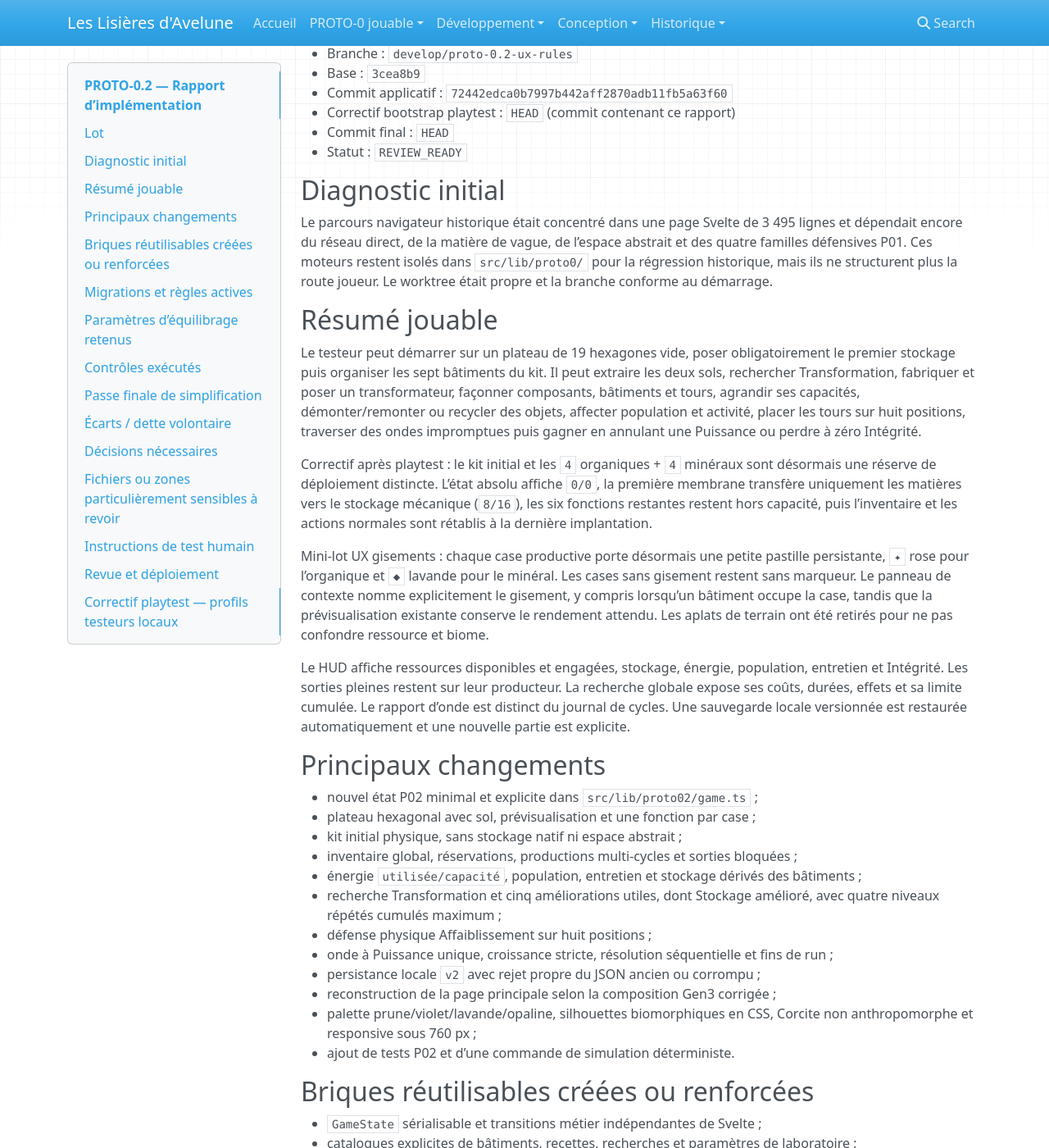
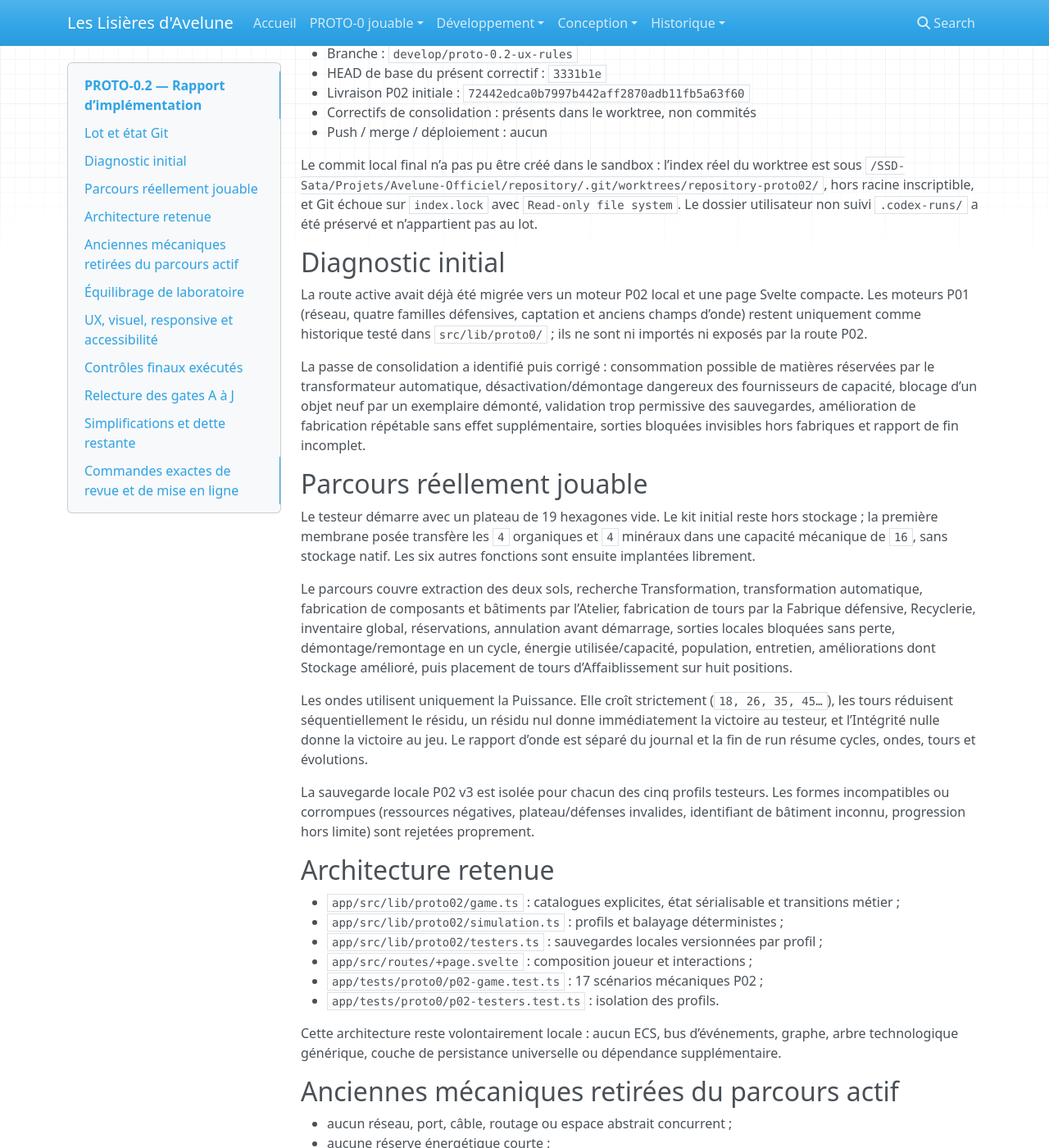
Before and after one commit to Abeliome-Officiel/les-lisieres-avelune, an MkDocs documentation site: the page built from docs/development/proto0.2/IMPLEMENTATION_REPORT.md, in a window 1280 px wide and 1400 px high, scrolled down 192 px. Shown: the whole window at 82% size. Built offline with MkDocs 1.6.1, drawn with Linux system fonts in a browser that asks for light colours; nearby versions of some CDN libraries; some of the changed text lies outside the part shown.

Commit message:
fix: consolider l alpha jouable PROTO-0.2

````diff
--- a/docs/development/proto0.2/IMPLEMENTATION_REPORT.md
+++ b/docs/development/proto0.2/IMPLEMENTATION_REPORT.md
@@ -2,188 +2,142 @@
 
 **Statut : REVIEW_READY**
 
-## Lot
+## Lot et état Git
 
-- Identifiant : `P02-001`
+- Lot : `P02-001`
 - Branche : `develop/proto-0.2-ux-rules`
-- Base : `3cea8b9`
-- Commit applicatif : `72442edca0b7997b442aff2870adb11fb5a63f60`
-- Correctif bootstrap playtest : `HEAD` (commit contenant ce rapport)
-- Commit final : `HEAD`
-- Statut : `REVIEW_READY`
+- HEAD de base du présent correctif : `3331b1e`
+- Livraison P02 initiale : `72442edca0b7997b442aff2870adb11fb5a63f60`
+- Correctifs de consolidation : présents dans le worktree, non commités
+- Push / merge / déploiement : aucun
+
+Le commit local final n’a pas pu être créé dans le sandbox : l’index réel du worktree est sous `/SSD-Sata/Projets/Avelune-Officiel/repository/.git/worktrees/repository-proto02/`, hors racine inscriptible, et Git échoue sur `index.lock` avec `Read-only file system`. Le dossier utilisateur non suivi `.codex-runs/` a été préservé et n’appartient pas au lot.
 
 ## Diagnostic initial
 
-Le parcours navigateur historique était concentré dans une page Svelte de 3 495 lignes et dépendait encore du réseau direct, de la matière de vague, de l’espace abstrait et des quatre familles défensives P01. Ces moteurs restent isolés dans `src/lib/proto0/` pour la régression historique, mais ils ne structurent plus la route joueur. Le worktree était propre et la branche conforme au démarrage.
+La route active avait déjà été migrée vers un moteur P02 local et une page Svelte compacte. Les moteurs P01 (réseau, quatre familles défensives, captation et anciens champs d’onde) restent uniquement comme historique testé dans `src/lib/proto0/` ; ils ne sont ni importés ni exposés par la route P02.
 
-## Résumé jouable
+La passe de consolidation a identifié puis corrigé : consommation possible de matières réservées par le transformateur automatique, désactivation/démontage dangereux des fournisseurs de capacité, blocage d’un objet neuf par un exemplaire démonté, validation trop permissive des sauvegardes, amélioration de fabrication répétable sans effet supplémentaire, sorties bloquées invisibles hors fabriques et rapport de fin incomplet.
 
-Le testeur peut démarrer sur un plateau de 19 hexagones vide, poser obligatoirement le premier stockage puis organiser les sept bâtiments du kit. Il peut extraire les deux sols, rechercher Transformation, fabriquer et poser un transformateur, façonner composants, bâtiments et tours, agrandir ses capacités, démonter/remonter ou recycler des objets, affecter population et activité, placer les tours sur huit positions, traverser des ondes impromptues puis gagner en annulant une Puissance ou perdre à zéro Intégrité.
+## Parcours réellement jouable
 
-Correctif après playtest : le kit initial et les `4` organiques + `4` minéraux sont désormais une réserve de déploiement distincte. L’état absolu affiche `0/0`, la première membrane transfère uniquement les matières vers le stockage mécanique (`8/16`), les six fonctions restantes restent hors capacité, puis l’inventaire et les actions normales sont rétablis à la dernière implantation.
+Le testeur démarre avec un plateau de 19 hexagones vide. Le kit initial reste hors stockage ; la première membrane posée transfère les `4` organiques et `4` minéraux dans une capacité mécanique de `16`, sans stockage natif. Les six autres fonctions sont ensuite implantées librement.
 
-Mini-lot UX gisements : chaque case productive porte désormais une petite pastille persistante, `✦` rose pour l’organique et `◆` lavande pour le minéral. Les cases sans gisement restent sans marqueur. Le panneau de contexte nomme explicitement le gisement, y compris lorsqu’un bâtiment occupe la case, tandis que la prévisualisation existante conserve le rendement attendu. Les aplats de terrain ont été retirés pour ne pas confondre ressource et biome.
+Le parcours couvre extraction des deux sols, recherche Transformation, transformation automatique, fabrication de composants et bâtiments par l’Atelier, fabrication de tours par la Fabrique défensive, Recyclerie, inventaire global, réservations, annulation avant démarrage, sorties locales bloquées sans perte, démontage/remontage en un cycle, énergie utilisée/capacité, population, entretien, améliorations dont Stockage amélioré, puis placement de tours d’Affaiblissement sur huit positions.
 
-Le HUD affiche ressources disponibles et engagées, stockage, énergie, population, entretien et Intégrité. Les sorties pleines restent sur leur producteur. La recherche globale expose ses coûts, durées, effets et sa limite cumulée. Le rapport d’onde est distinct du journal de cycles. Une sauvegarde locale versionnée est restaurée automatiquement et une nouvelle partie est explicite.
+Les ondes utilisent uniquement la Puissance. Elle croît strictement (`18, 26, 35, 45…`), les tours réduisent séquentiellement le résidu, un résidu nul donne immédiatement la victoire au testeur, et l’Intégrité nulle donne la victoire au jeu. Le rapport d’onde est séparé du journal et la fin de run résume cycles, ondes, tours et évolutions.
 
-## Principaux changements
+La sauvegarde locale P02 v3 est isolée pour chacun des cinq profils testeurs. Les formes incompatibles ou corrompues (ressources négatives, plateau/défenses invalides, identifiant de bâtiment inconnu, progression hors limite) sont rejetées proprement.
 
-- nouvel état P02 minimal et explicite dans `src/lib/proto02/game.ts` ;
-- plateau hexagonal avec sol, prévisualisation et une fonction par case ;
-- kit initial physique, sans stockage natif ni espace abstrait ;
-- inventaire global, réservations, productions multi-cycles et sorties bloquées ;
-- énergie `utilisée/capacité`, population, entretien et stockage dérivés des bâtiments ;
-- recherche Transformation et cinq améliorations utiles, dont Stockage amélioré, avec quatre niveaux répétés cumulés maximum ;
-- défense physique Affaiblissement sur huit positions ;
-- onde à Puissance unique, croissance stricte, résolution séquentielle et fins de run ;
-- persistance locale `v2` avec rejet propre du JSON ancien ou corrompu ;
-- reconstruction de la page principale selon la composition Gen3 corrigée ;
-- palette prune/violet/lavande/opaline, silhouettes biomorphiques en CSS, Corcite non anthropomorphe et responsive sous 760 px ;
-- ajout de tests P02 et d’une commande de simulation déterministe.
+## Architecture retenue
 
-## Briques réutilisables créées ou renforcées
+- `app/src/lib/proto02/game.ts` : catalogues explicites, état sérialisable et transitions métier ;
+- `app/src/lib/proto02/simulation.ts` : profils et balayage déterministes ;
+- `app/src/lib/proto02/testers.ts` : sauvegardes locales versionnées par profil ;
+- `app/src/routes/+page.svelte` : composition joueur et interactions ;
+- `app/tests/proto0/p02-game.test.ts` : 17 scénarios mécaniques P02 ;
+- `app/tests/proto0/p02-testers.test.ts` : isolation des profils.
 
-- `GameState` sérialisable et transitions métier indépendantes de Svelte ;
-- catalogues explicites de bâtiments, recettes, recherches et paramètres de laboratoire ;
-- réservation/consommation/libération de coût ;
-- sortie locale `{ id, quantity }` commune aux producteurs ;
-- rapport de vague séquentiel ;
-- profils de simulation déterministes.
+Cette architecture reste volontairement locale : aucun ECS, bus d’événements, graphe, arbre technologique générique, couche de persistance universelle ou dépendance supplémentaire.
 
-Ces briques sont volontairement locales à P02 : aucun framework, bus d’événements, moteur de graphe, arbre technologique générique ou nouvelle dépendance n’a été ajouté.
+## Anciennes mécaniques retirées du parcours actif
 
-## Migrations et règles actives
+- aucun réseau, port, câble, routage ou espace abstrait concurrent ;
+- aucune réserve énergétique courte ;
+- aucun stockage natif du Corcite ;
+- aucune matière de vague ni captation ;
+- aucune famille Captation, Déstructuration ou Stabilisation ;
+- aucune caractéristique d’onde autre que Puissance ;
+- aucun quota symétrique d’ordres ni nombre fixe de vagues.
 
-- réseau, ports, connexions et ancien espace abstrait absents du parcours actif ;
-- aucune réserve énergétique courte ;
-- aucune capacité de stockage native ;
-- aucun transformé ni composant au départ (`4` organique, `4` minéral) ;
-- Recyclerie fabricable dès le départ ;
-- déplacement uniquement par démontage puis remontage au cycle suivant ;
-- stockage non démontable si la charge restante dépasse la capacité ;
-- une seule famille défensive visible : Affaiblissement ;
-- aucune matière/captation de vague ;
-- pas de compte à rebours exact : seulement trois indices textuels de proximité ;
-- aucune limite fixe du nombre d’ondes.
+## Équilibrage de laboratoire
 
-## Paramètres d’équilibrage retenus
+Paramètres centralisés retenus : Intégrité `60`, première onde au cycle `6`, écart minimal `5` cycles, retard déterministe `0–2`, Puissance initiale `18`, croissance `+8` avec accélération `+1`, Affaiblissement `9` par tour, extraction `2`, stockage `16`, amélioration de stockage `+6` par niveau, quatre niveaux répétés cumulés au maximum.
 
-| Paramètre | Valeur |
-|---|---:|
-| Intégrité initiale | 60 |
-| Première onde | cycle 6 |
-| Intervalle minimum | 5 cycles |
-| Retard déterministe | 0 à 2 cycles |
-| Puissance initiale | 18 |
-| Croissance de base | +8 |
-| Accélération | +1 par écart successif |
-| Affaiblissement par tour | 9 |
-| Extraction de base | 2 |
-| Stockage de base | 16 par membrane |
-| Stockage amélioré | +6 par niveau et membrane |
+Résultats reproductibles :
 
-Résultats des quatre profils déterministes :
+| Trajectoire | Résultat | Onde | Intégrité finale |
+|---|---|---:|---:|
+| développement raisonnable | victoire testeur | 3 | 34 |
+| recherche puis défense | victoire testeur | 4 | 17 |
+| extraction améliorée puis défense | victoire testeur | 4 | 17 |
+| défense tardive | victoire jeu | 3 | 0 |
+| économie sans défense | victoire jeu | 3 | 0 |
+| surinvestissement économique | victoire jeu | 3 | 0 |
 
-- développement raisonnable : victoire testeur à l’onde 3, Intégrité 34 ;
-- recherche puis défense : victoire testeur à l’onde 4, Intégrité 17 ;
-- défense tardive : défaite à l’onde 3 ;
-- économie sans défense : défaite à l’onde 3.
+Balayage déterministe de `1 000` trajectoires proches du seuil : `491` victoires testeur, `509` victoires jeu, onde terminale moyenne `3,226`. Le même seed reproduit exactement le résultat. Ces simulations portent sur le rythme d’acquisition défensive face à la courbe d’onde ; elles ne prétendent pas remplacer un playtest humain de toute l’économie.
 
-Puissances observées : `18, 26, 35, 45`; elles sont strictement croissantes. Les profils sans annulation terminent donc sans run neutre infini.
+## UX, visuel, responsive et accessibilité
 
-## Contrôles exécutés
+La composition suit le brief Gen3 corrigé : HUD haut, fiche Corcite gauche, plateau central, contexte droit, inventaire/ordres bas et vue tactique distincte. La palette prune/violet/lavande/opaline, les membranes, gemmes et formes biomorphiques donnent une identité Avelune sans humanoïde, médiéval générique ni usine sci-fi.
 
-Runtime utilisé : Node `v24.19.0`, dépendances installées par `npm ci --ignore-scripts` depuis le lockfile.
+Les gisements restent visibles sous les bâtiments, les prévisualisations indiquent le rendement, et les formules extraction/transformation/stockage affichent base + évolution = résultat. Le HUD expose ressources engagées, stockage, énergie, population affectée/totale/disponible, entretien et Intégrité. Les sorties pleines ont un libellé joueur et une action de transfert. Les notices utilisent une région `aria-live`, les interrupteurs ont un focus visible et les boutons mobiles atteignent au moins `44px`. Le drag n’est jamais requis.
 
-| Contrôle | Résultat | Détail |
-|---|---|---|
-| `npm run check` | PASS | 0 erreur, 0 avertissement |
-| `npm run test:proto0` | PASS | 38 fichiers de tests passants, historiques inclus |
-| Tests ciblés P02 | PASS | 9 scénarios regroupés dans `p02-game.test.ts` |
-| `npm run simulate:proto02` | PASS | 4 profils, deux victoires et deux défaites attendues |
-| `npm run build` | PASS | build SSR et client Vite/SvelteKit |
-| Relecture desktop/mobile | PASS STATIQUE | grilles desktop, rupture tablette et layout mono-colonne/tap à 760 px |
-| Smoke HTTP | NON EXÉCUTABLE | le sandbox refuse `listen(127.0.0.1)` avec `EPERM` |
-| E2E navigateur | NOT_RUN | aucun navigateur/Playwright installé ; pas d’infrastructure ajoutée |
+Desktop, tablette et mobile disposent de ruptures dédiées (`1150px`, `760px`). La vérification du responsive est statique dans ce sandbox ; un smoke visuel navigateur à `390px` reste recommandé avant mise en ligne.
 
-Contrôles du correctif bootstrap dans le présent environnement :
+## Contrôles finaux exécutés
 
-| Contrôle | Résultat | Détail |
-|---|---|---|
-| Analyse syntaxique TypeScript ciblée via esbuild | PASS | moteur P02, tests P02 et simulation compilés en bundles temporaires |
-| `git diff --check` | PASS | aucune erreur d’espace ou de patch |
-| `npm run check` | NON EXÉCUTABLE | aucun Node/npm hôte ; accès au daemon Docker refusé par le sandbox |
-| `npm run test:proto0` | NON EXÉCUTABLE | même contrainte d’environnement |
-| `npm run simulate:proto02` | NON EXÉCUTABLE | même contrainte d’environnement |
-| `npm run build` | NON EXÉCUTABLE | même contrainte d’environnement |
+Runtime : Node `v24.19.0` fourni par l’environnement Codex.
 
-Contrôles du mini-lot UX gisements dans le présent environnement :
+| Contrôle | Résultat |
+|---|---|
+| `npm run check` | PASS — 0 erreur, 0 avertissement |
+| `npm run test:proto0` | PASS — 39 fichiers, 39 passants |
+| scénarios ciblés P02 | PASS — 17/17 moteur + 3/3 profils |
+| `npm run simulate:proto02` | PASS — 6 profils + 1 000 runs |
+| `npm run build` | PASS — client et SSR adapter-node |
+| `git diff --check` | PASS |
+| smoke HTTP local | NON EXÉCUTABLE — `listen EPERM 127.0.0.1:4173` |
+| smoke navigateur | NON EXÉCUTÉ — aucun navigateur/Playwright disponible |
 
-| Contrôle | Résultat | Détail |
-|---|---|---|
-| `git diff --check` | PASS | aucune erreur d’espace ou de patch |
-| `npm run check` | NON EXÉCUTABLE | Node/npm absents de l’hôte ; accès au daemon Docker refusé par le sandbox |
+## Relecture des gates A à J
 
-## Passe finale de simplification
+- A démarrage/plateau : satisfaite.
+- B économie : satisfaite ; réservations et sorties bloquées couvertes par tests.
+- C inventaire/bâtiments : satisfaite ; stockage, démontage, délai et recyclage couverts.
+- D recherche/RPG : satisfaite ; Transformation, cinq améliorations, niveau utile maximal et limite cumulée.
+- E défense : satisfaite ; seule Affaiblissement est visible et active.
+- F onde/victoire : satisfaite ; croissance stricte et deux fins de run testées/simulées.
+- G équilibrage : satisfaite au niveau laboratoire ; playtest humain encore nécessaire pour affiner.
+- H UX/visuel : satisfaite statiquement ; contrôle navigateur réel recommandé.
+- I rapports/persistance : satisfaite.
+- J stabilité : satisfaite pour check, tests, simulation et build ; smoke réseau bloqué par le sandbox.
 
-- remplacement de la page P01 de 3 495 lignes par une page P02 ciblée ;
-- suppression de quatre composants Svelte devenus sans appel (`CapacityDelta`, `FlowDiagram`, `ResourceCostPreview`, `TurnReportPanel`), soit 473 lignes ;
-- aucune couche de compatibilité entre états P01 et P02 dans le parcours actif ;
-- aucune abstraction à usage spéculatif ni nouvelle dépendance ;
-- catalogues et paramètres rassemblés dans le seul module métier nécessaire ;
-- recherche textuelle finale sans terme/mécanique P01 dans la route active ou `lib/proto02`.
+## Simplifications et dette restante
 
-## Écarts / dette volontaire
+Le parcours actif reste limité à trois modules P02 et une page, sans couche de compatibilité avec P01. Aucun nouveau fichier, sous-système ou paquet n’a été ajouté pendant la consolidation. Les paramètres restent peu nombreux et lisibles.
 
-- les formes de bâtiments sont des glyphes/CSS temporaires, pas des assets finaux ;
-- le smoke visuel dans un vrai navigateur reste à faire hors sandbox ;
-- la Recyclerie rend une formule volontairement simple (`1 organique + 1 minéral`, bonus organique par niveau) ;
-- les moteurs P01 et leurs tests restent dans le dépôt comme historique isolé, mais ne sont plus accessibles depuis la route principale.
+Dette restante : glyphes/CSS temporaires au lieu d’assets finaux ; smoke visuel desktop/mobile à effectuer hors sandbox ; simulation économique complète non modélisée statistiquement ; moteurs P01 conservés comme historique isolé. Aucune décision de game design P02 n’est requise.
 
-## Décisions nécessaires
+## Commandes exactes de revue et de mise en ligne
 
-Aucune décision humaine nécessaire pour P02. Les questions futures listées dans `DECISIONS_NEEDED.md` restent hors périmètre.
-
-## Fichiers ou zones particulièrement sensibles à revoir
-
-- `app/src/lib/proto02/game.ts` : économie et paramètres de laboratoire ;
-- `app/src/routes/+page.svelte` : parcours complet et responsive ;
-- `app/tests/proto0/p02-game.test.ts` : critères mécaniques P02 ;
-- `app/src/lib/proto02/simulation.ts` : profils de calibration.
-
-## Instructions de test humain
-
-1. Depuis `app/`, lancer `npm run dev` avec Node 24.
-2. Choisir la membrane de stockage, une case libre, puis confirmer ; poser ensuite tout le kit.
-3. Lancer Transformation dans Évolution et terminer un cycle.
-4. Dans l’Atelier, fabriquer un Transformateur, le poser, puis façonner un composant.
-5. Fabriquer une membrane supplémentaire si le stock approche de sa limite.
-6. Dans la Fabrique défensive, fabriquer des tours et les placer dans Défenses.
-7. Traverser les cycles, lire le rapport de chaque onde, puis adapter jusqu’à victoire ou défaite.
-8. Recharger la page pour vérifier la restauration, puis utiliser Nouvelle partie.
-9. Refaire le parcours vers 390 px de large pour contrôler les interactions tap et l’absence de scroll horizontal structurel.
-
-## Revue et déploiement
-
-Commandes de revue :
+Depuis la racine :
 
 ```bash
 cd app
-npm ci
-npm run check
-npm run test:proto0
-npm run simulate:proto02
-npm run build
+PATH=/SSD-Sata/CONTainers-Data/Codex_CLI/tools/node-v24.19.0-linux-x64/bin:$PATH npm run check
+PATH=/SSD-Sata/CONTainers-Data/Codex_CLI/tools/node-v24.19.0-linux-x64/bin:$PATH npm run test:proto0
+PATH=/SSD-Sata/CONTainers-Data/Codex_CLI/tools/node-v24.19.0-linux-x64/bin:$PATH npm run simulate:proto02
+PATH=/SSD-Sata/CONTainers-Data/Codex_CLI/tools/node-v24.19.0-linux-x64/bin:$PATH npm run build
+cd ..
+git diff --check
+git status --short
+git diff -- app/src/lib/proto02 app/src/routes/+page.svelte app/tests/proto0/p02-game.test.ts docs/development/proto0.2/IMPLEMENTATION_REPORT.md
 ```
 
-Aucun push, merge, déploiement ou healthcheck public n’a été effectué.
+Commit local à effectuer hors sandbox après revue :
 
-## Correctif playtest — profils testeurs locaux
+```bash
+git add app/src/lib/proto02/game.ts app/src/lib/proto02/simulation.ts app/src/routes/+page.svelte app/tests/proto0/p02-game.test.ts docs/development/proto0.2/IMPLEMENTATION_REPORT.md
+git commit -m "fix: consolider l alpha jouable PROTO-0.2"
+```
 
-- restauration du sélecteur compact « Testeur » dans la fiche Corcite gauche pour les profils IRFI, AUBE, BRUM, ORBE et SILE ;
-- séparation stricte des sauvegardes locales avec une clé P02 v3 par profil (`avelune:proto02:save:v3:<ID>`) et mémorisation facultative du dernier profil actif ;
-- sauvegarde du profil courant avant bascule, chargement isolé du profil cible, baseline déterministe commune en l’absence de sauvegarde ;
-- « Nouvelle partie » réinitialise et remplace uniquement la sauvegarde du testeur actif ;
-- une sauvegarde invalide est ignorée pour son seul profil sans empêcher le chargement des autres.
+Procédure de mise en ligne existante à exécuter uniquement après commit/revue humaine :
 
-Validations exécutées dans le présent environnement : `git diff --check` (PASS) et contrôles statiques ciblés des identifiants, clés v3 et références de persistance (PASS). `npm run check`, `npm run test:proto0` et `npm run build` n’ont pas été exécutés : `npm` est absent de l’hôte et le contrôle Docker complet est réservé à l’exécution hors sandbox.
+```bash
+docker build -t avelune-proto02 ./app
+docker run --rm -p 3000:3000 avelune-proto02
+curl --fail http://127.0.0.1:3000/api/health
+```
+
+Cette procédure est fournie pour la revue ; aucun push, merge ou déploiement n’a été exécuté.
````
Also changed, not shown: app/src/routes/+page.svelte (+18 -9 lines), 3 other files.
